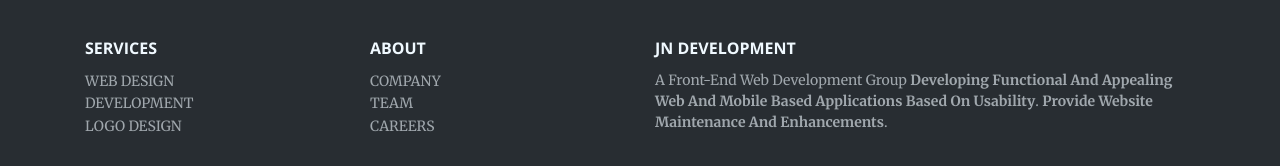
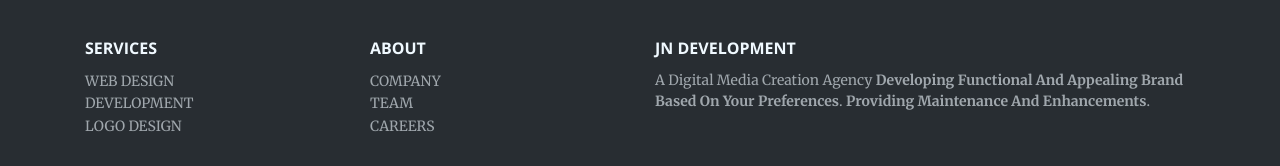
Before and after one commit to JalalNayan/JalalNayan.github.io, a plain HTML site: page index.html in a window 1280 px wide. Shown: the part 1659-1825 px from the top of the page. Drawn offline with nearby package versions, Linux system fonts and the light colour scheme; files that its build step writes are made by us from their sources.

Commit message:
Update index.html

```diff
--- a/index.html
+++ b/index.html
@@ -82,7 +82,7 @@
                     </div>
                     <div class="col-md-6 item text">
                         <h3>JN DEVELOPMENT</h3>
-                        <p style="font-size: 14px;">A Front-End Web Development Group&nbsp;<strong>Developing Functional And Appealing Web And Mobile Based Applications Based On Usability</strong>.&nbsp;<strong>Provide Website Maintenance And Enhancements</strong>.&nbsp;<br></p>
+                        <p style="font-size: 14px;">A Digital Media Creation Agency&nbsp;<strong>Developing Functional And Appealing Brand Based On Your Preferences</strong>.&nbsp;<strong>Providing Maintenance And Enhancements</strong>.&nbsp;<br></p>
                     </div>
                 </div>
                 <p class="copyright">JN DEVELOPMENT&nbsp;© 2021</p>
```
